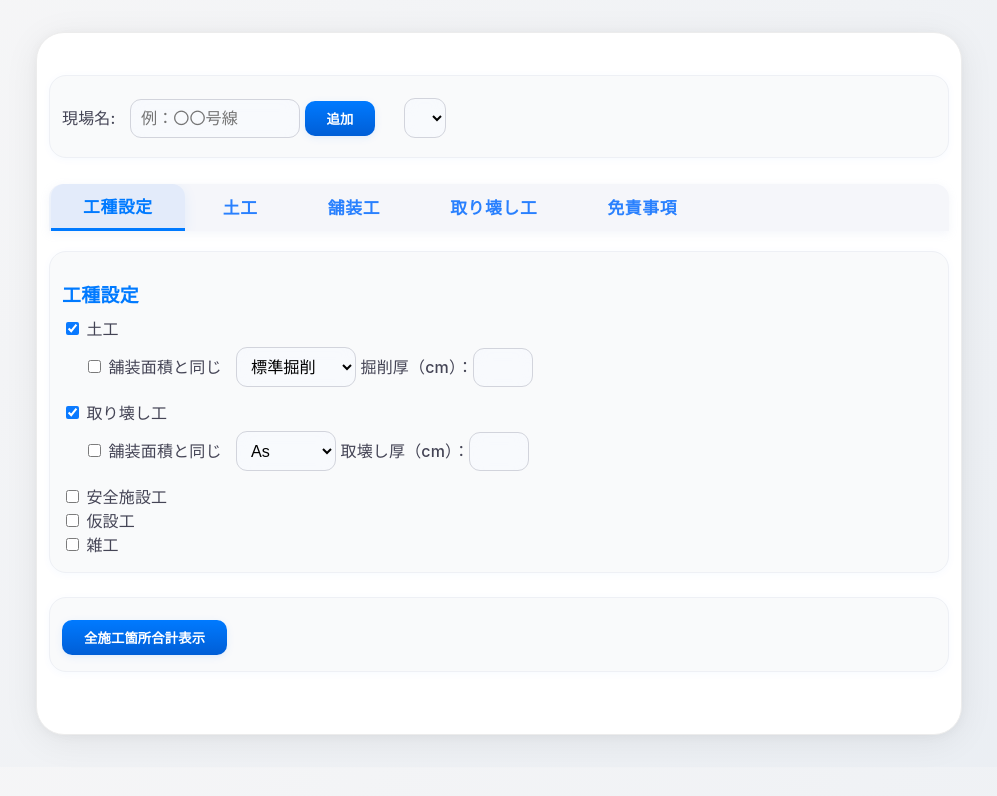
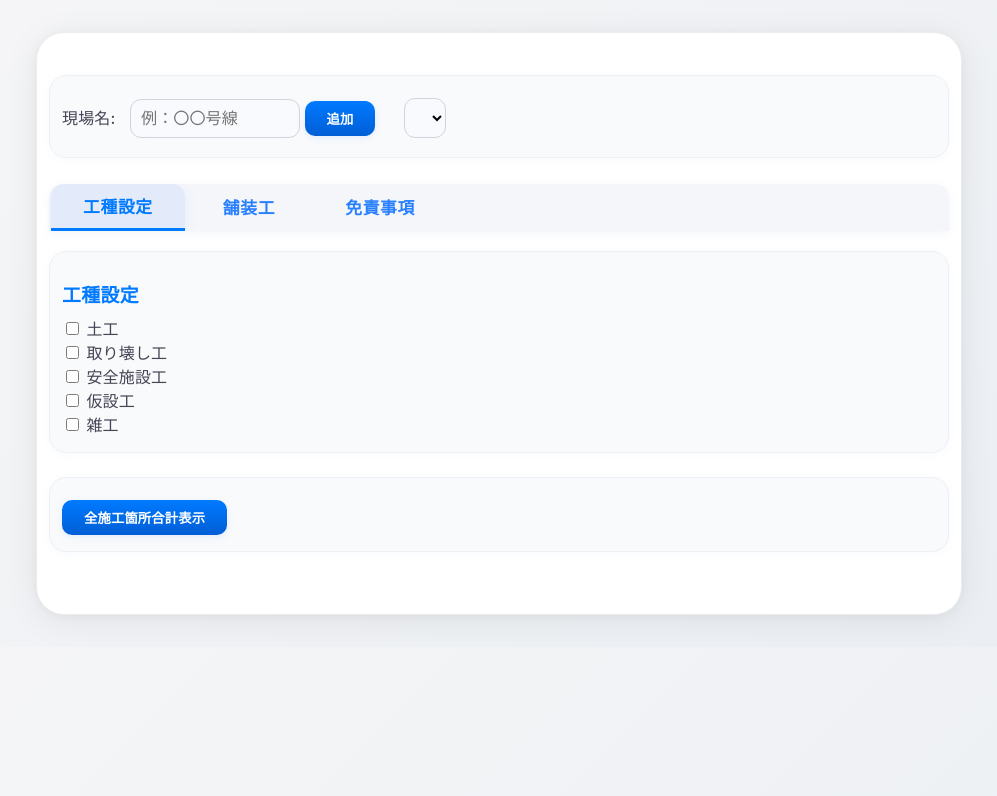
Before and after one commit to matsudoboku/road-tools-app, a plain HTML site: page index.html in a window 1280 px wide. Shown: the whole page, without its empty margins (141-1138 px from the left). Drawn offline with Linux system fonts and the light colour scheme.

Commit message:
Update index.html

```diff
--- a/index.html
+++ b/index.html
@@ -294,6 +294,7 @@
 
 <script>
 // ▼ グローバル定義
+const CHK_KEY = 'paveWorksChecks_v1';
 const LS_KEY = 'paveAppAllSites_v5'; // 新バージョンに合わせて更新
 // 過去バージョンの保存キー一覧（最も古いものから順）
 const OLD_KEYS = ['paveAppAllSites_v4', 'paveAppAllSites_v3', 'paveAppAllSites_v2', 'paveAppAllSites'];
@@ -351,6 +352,7 @@ function renderTabs() {
   document.getElementById('tabsArea').innerHTML = tabHtml;
   const firstActive = worksList.find(w => w.always || document.getElementById(w.chk)?.checked);
   if(firstActive) showTab(firstActive.id);
+  saveCheckStates();
   saveAndUpdate();
 }
 function showTab(tabId) {
@@ -362,6 +364,28 @@ function showTab(tabId) {
   worksList.forEach(w => {
     if(w.id === tabId && w.panel) document.getElementById(w.panel).classList.remove('hidden');
   });
+}
+function saveCheckStates() {
+  try {
+    const states = {};
+    worksList.forEach(w => {
+      if(w.chk) states[w.chk] = document.getElementById(w.chk).checked;
+    });
+    localStorage.setItem(CHK_KEY, JSON.stringify(states));
+  } catch(e) {}
+}
+
+function loadCheckStates() {
+  try {
+    const states = JSON.parse(localStorage.getItem(CHK_KEY));
+    if(states && typeof states === 'object') {
+      worksList.forEach(w => {
+        if(w.chk && states.hasOwnProperty(w.chk)) {
+          document.getElementById(w.chk).checked = states[w.chk];
+        }
+      });
+    }
+  } catch(e) {}
 }
 
 // ▼ データ保存・復元
@@ -729,9 +753,7 @@ function saveAndUpdate() {
 }
 
 window.addEventListener('DOMContentLoaded', () => {
-  // 工種設定は初期ON
-  document.getElementById('chkWorksEarth').checked = true;
-  document.getElementById('chkWorksDemo').checked = true;
+  loadCheckStates();
   migrateOldData();
   renderTabs();
   loadData();
```
